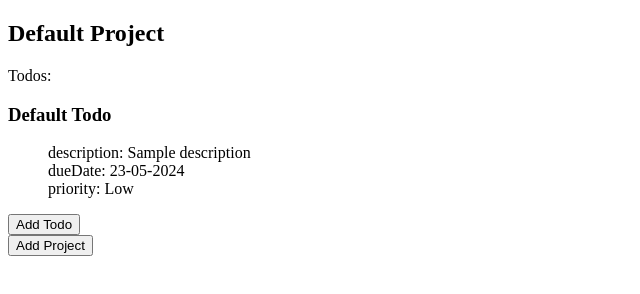
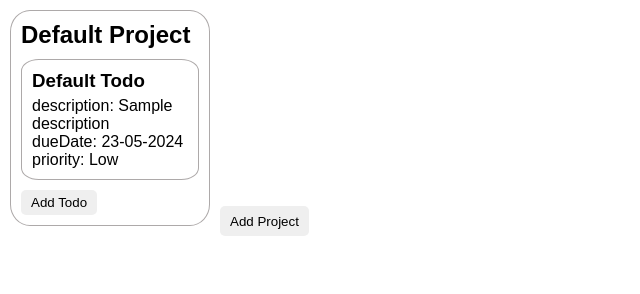
Before and after one commit to PaxoJW/Todo, a website built with webpack: page src/template.html in a window 1280 px wide. Shown: the whole page, without its empty margins (0-640 px from the left). Built offline with nearby package versions, Linux system fonts and the light colour scheme.

Commit message:
MODIFIED css
Simple CSS style manipulations and JS structure
improvements.

```diff
--- a/src/index.js
+++ b/src/index.js
@@ -113,7 +113,6 @@ function ScreenController() {
             projDiv.appendChild(projTitle);
             projContent.setAttribute("class", "project-content");
 
-            projContent.textContent = "Todos:\n";
 
             //Display todos of the project
             proj.getTodos().forEach((todo) => {
@@ -126,9 +125,7 @@ function ScreenController() {
                     .map(key => `<li>${key}: ${todo.getDetail(key)}</li>`)
                     .join(""); //convert the array to a string
 
-                    console.log(todoHTML);
-
-                todoDiv.innerHTML = `<h3>${todo.todoCard.title}</h3><ul class = "details">${todoHTML}</ul>`;
+                todoDiv.innerHTML = `<h3 class = "todo-title">${todo.todoCard.title}</h3><ul class = "details">${todoHTML}</ul>`;
 
                 projContent.appendChild(todoDiv);
             });
@@ -172,9 +169,6 @@ function ScreenController() {
             }
         });
         pageDiv.appendChild(addProjBtn);
-
-
-
     }
 
     //Functions to add projects and todos
@@ -192,7 +186,6 @@ function ScreenController() {
     }
 
     DOMmanipulation();
-    return { projectFun, todoNoteFun };
 }
 
 // //Only one app controller is needed
--- a/src/style.css
+++ b/src/style.css
@@ -1,3 +1,50 @@
+* {
+    margin: 0;
+    padding: 0;
+    box-sizing: border-box;
+    font-family: Arial, sans-serif;
+}
+
 ul {
-    list-style-type: none;;
+    list-style-type: none;
+    padding: 0;
 }
+
+#content {
+    display: flex;
+}
+
+.project-card {
+    border: 1px solid rgb(173, 169, 169);
+    border-radius: 10%;
+    padding: 10px;
+    margin: 10px;
+    width: 200px;
+}
+
+.todo-card {
+    border: 1px solid rgb(173, 169, 169);
+    border-radius: 10%;
+    padding: 10px;
+}
+
+.project-title {
+    margin-bottom: 10px;
+}
+
+.todo-title {
+    margin-bottom: 5px;
+}
+
+button {
+    margin-top: 10px;
+    padding: 5px 10px;
+    border: none;
+    border-radius: 5px;
+    cursor: pointer;
+}
+
+.add-project-btn {
+    height: 30px;
+    align-self: flex-end;
+}
```
